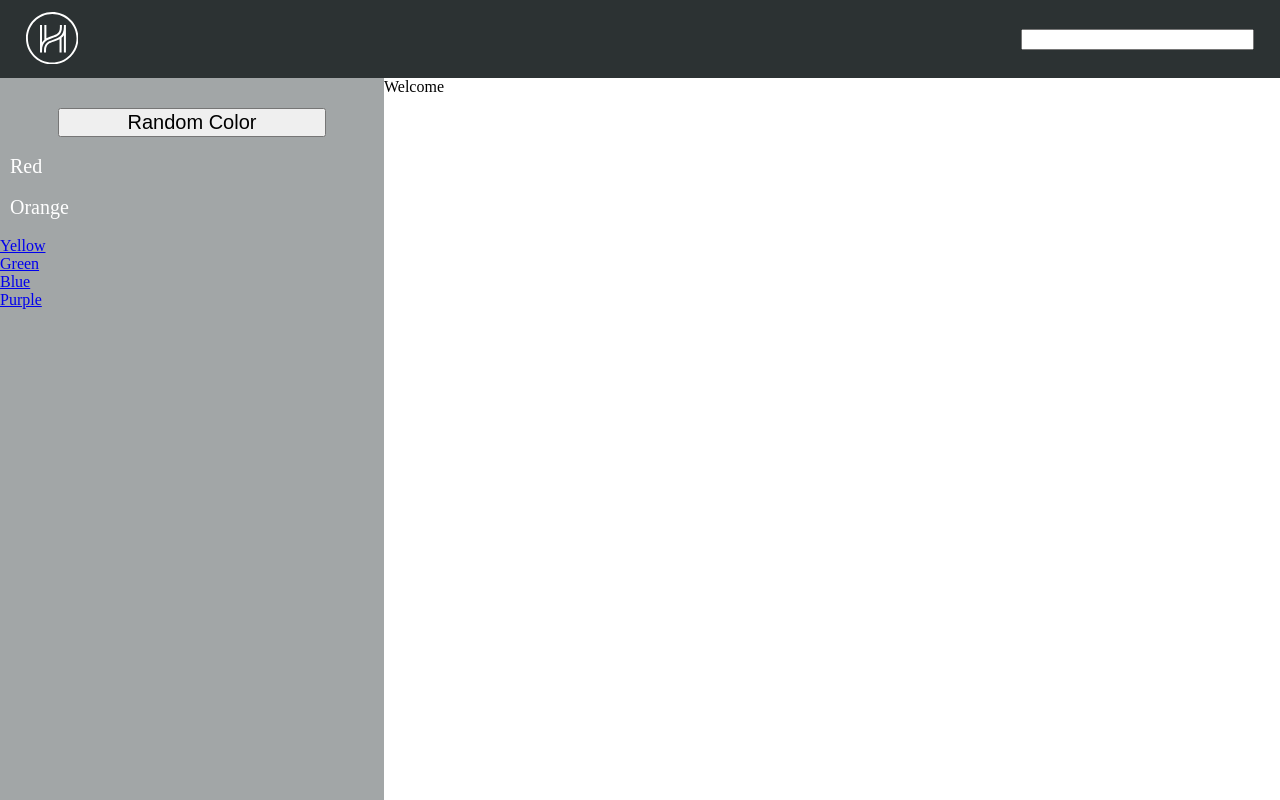
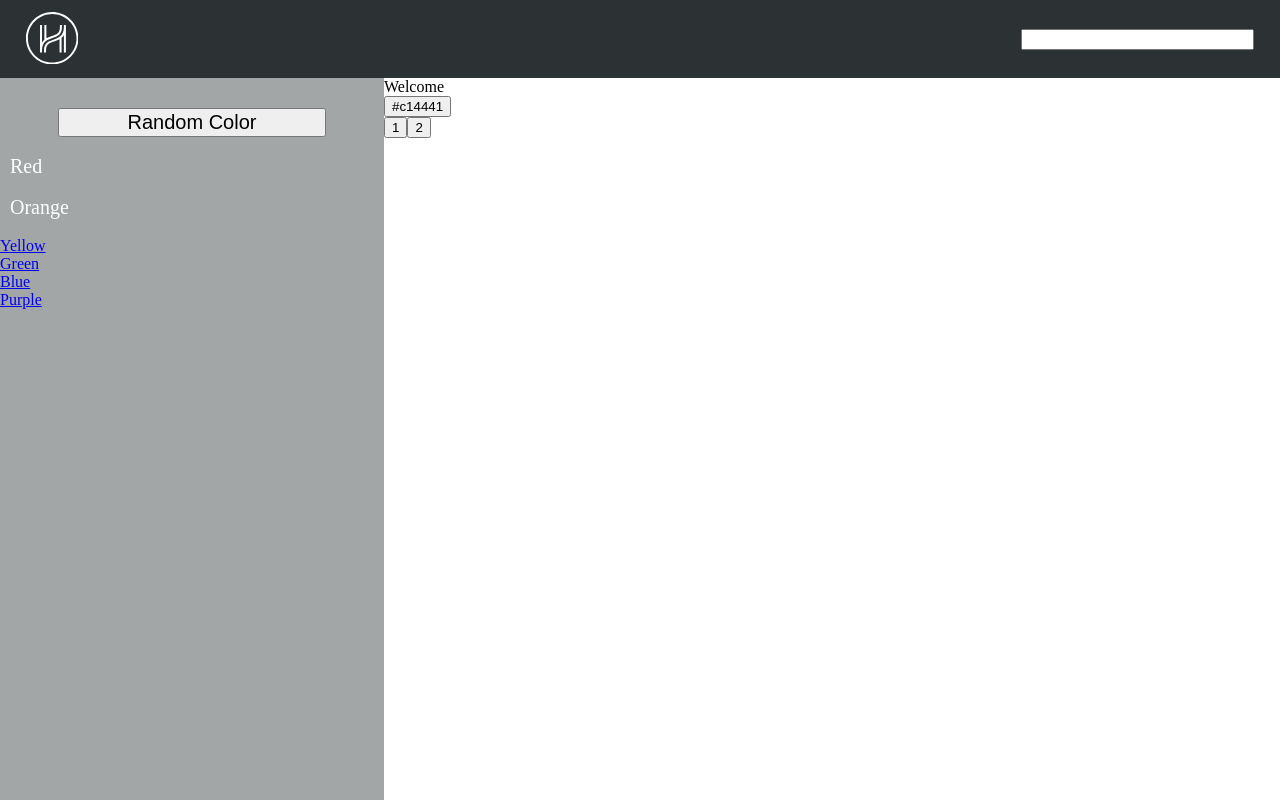
Before and after one commit to adithya-somasundaram/helpful-human, a React (Create React App) app: page / in a window 1280 px wide. Built offline with nearby package versions, Linux system fonts and the light colour scheme.

Commit message:
adding data

```diff
--- a/src/components/ListView.js
+++ b/src/components/ListView.js
@@ -1,15 +1,60 @@
-import React from 'react';
+import React, {Component} from 'react';
+import * as colors from '../db.json'
 
-function ListView(){
-    const test = {
+import '../style/ListView.css'
+
+class ListView extends Component{
+    constructor(props){
+        super(props)
+
+        this.state = {
+            total : 0,
+            current : 0,
+            pages : [],
+            color_objs: [[]],
+            test : {
                 position : 'absolute',
                 paddingLeft : '30%'
             }
+        }
+    }
+
+    componentDidMount(){
+        var temp = []
+        var temp2 = []
+        colors.data.map((block) => {
+            temp.push(<button onClick={() =>{
+                this.setState({
+                    current : block.id-1
+                })
+            }
+            }>{block.id}</button>)
+            var temp3 = []
+            block.colors.map((current) => {
+            temp3.push(<button>{current}</button>)
+            })
+            temp2.push(temp3)
+        })
+        this.setState({
+            pages: temp,
+            color_objs : temp2
+        })
+    }
+
+
+    render(){
         return(
-        <div style={test}>
+            <div className="test">
+                <div>
                     Welcome
+                </div>
+                {this.state.color_objs[this.state.current]}
+                <br/>
+                {this.state.pages}
             </div>
         )
     }
 
+}
+
 export default ListView;
--- a/src/db.json
+++ b/src/db.json
@@ -0,0 +1,12 @@
+{
+    "data":[
+        {
+            "id" : 1,
+            "colors" : ["#c14441"]
+        },
+        {
+            "id" : 2,
+            "colors" : ["hello"]
+        }
+    ]
+}
--- /dev/null
+++ b/src/style/ListView.css
@@ -0,0 +1,4 @@
+.test {
+    position : absolute;
+    padding-left: 30%;
+}
```
Lines whose indentation alone changed are shown as unchanged.
